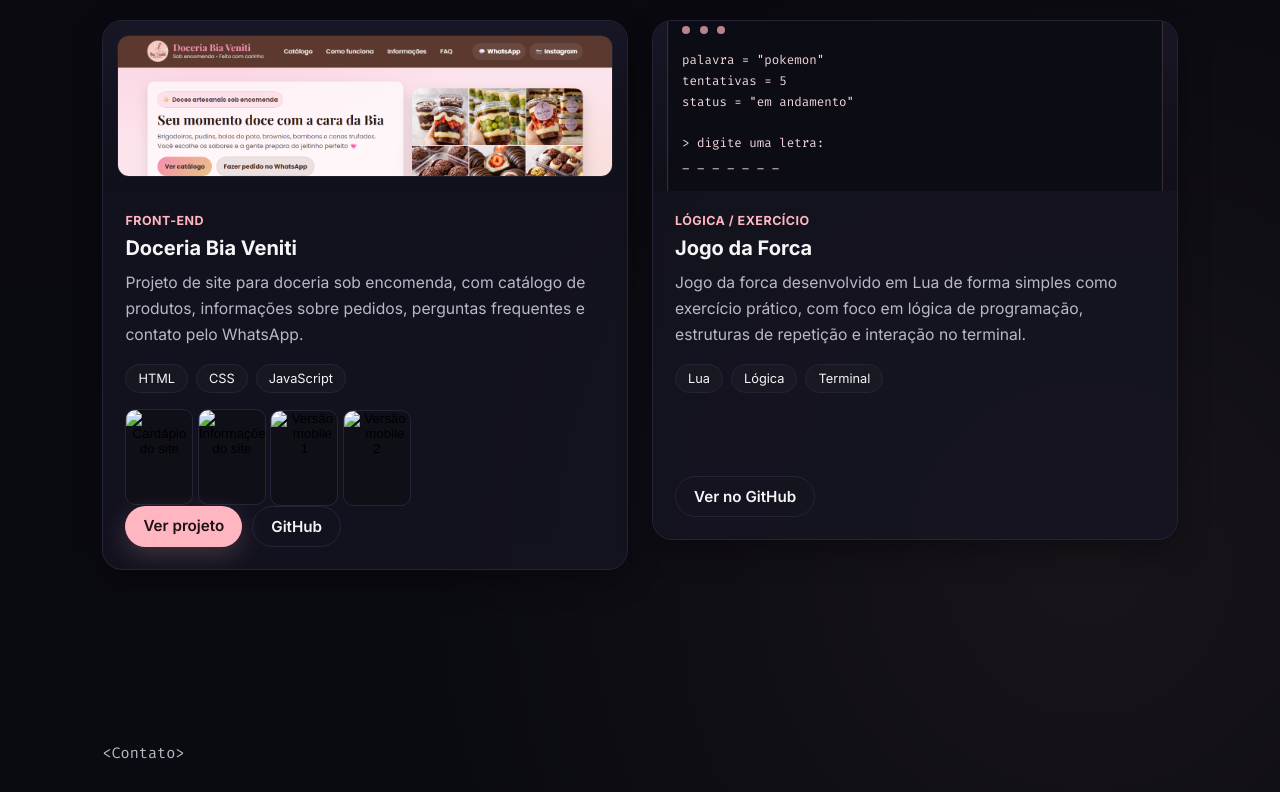
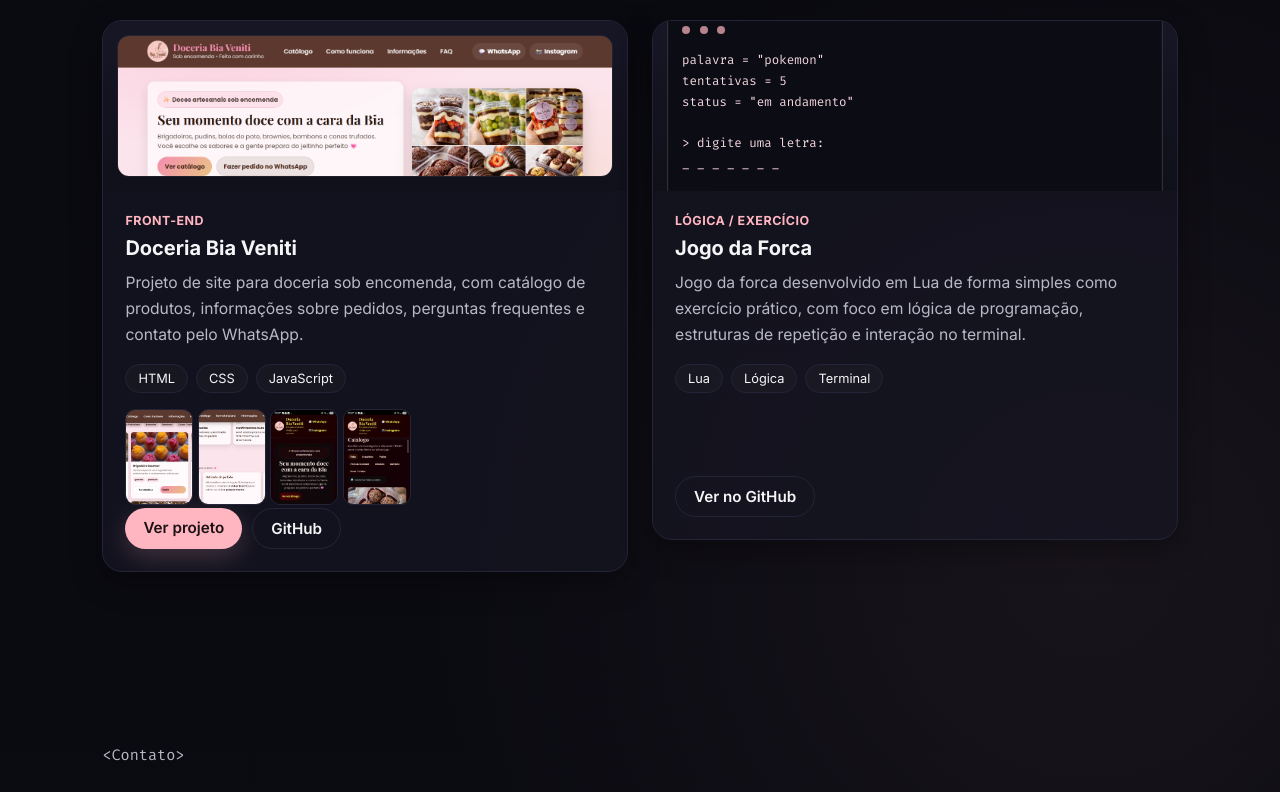
Before and after one commit to steayuu/portifolio, a plain HTML site: page index.html in a window 1280 px wide. Shown: the part 2611-3403 px from the top of the page. Drawn offline with Linux system fonts and the light colour scheme.

Commit message:
Refactor HTML structure and content

```diff
--- a/index.html
+++ b/index.html
@@ -208,20 +208,20 @@
         </div>
 
 <div class="project-gallery">
-  <button class="gallery-thumb" type="button" data-image="img/doceria-cardapio.png" data-alt="Cardápio do site">
-    <img src="img/doceria-cardapio.png" alt="Cardápio do site">
+  <button class="gallery-thumb" type="button" data-image="doceria-cardapio.png" data-alt="Cardápio do site">
+    <img src="doceria-cardapio.png" alt="Cardápio do site">
   </button>
 
-  <button class="gallery-thumb" type="button" data-image="img/doceria-info.png" data-alt="Informações do site">
-    <img src="img/doceria-info.png" alt="Informações do site">
+  <button class="gallery-thumb" type="button" data-image="doceria-info.png" data-alt="Informações do site">
+    <img src="doceria-info.png" alt="Informações do site">
   </button>
 
-  <button class="gallery-thumb" type="button" data-image="img/doceria-mobile1.jpeg" data-alt="Versão mobile 1">
-    <img src="img/doceria-mobile1.jpeg" alt="Versão mobile 1">
+  <button class="gallery-thumb" type="button" data-image="doceria-mobile1.jpeg" data-alt="Versão mobile 1">
+    <img src="doceria-mobile1.jpeg" alt="Versão mobile 1">
   </button>
 
-  <button class="gallery-thumb" type="button" data-image="img/doceria-mobile2.jpeg" data-alt="Versão mobile 2">
-    <img src="img/doceria-mobile2.jpeg" alt="Versão mobile 2">
+  <button class="gallery-thumb" type="button" data-image="doceria-mobile2.jpeg" data-alt="Versão mobile 2">
+    <img src="doceria-mobile2.jpeg" alt="Versão mobile 2">
   </button>
 </div>
 
```
